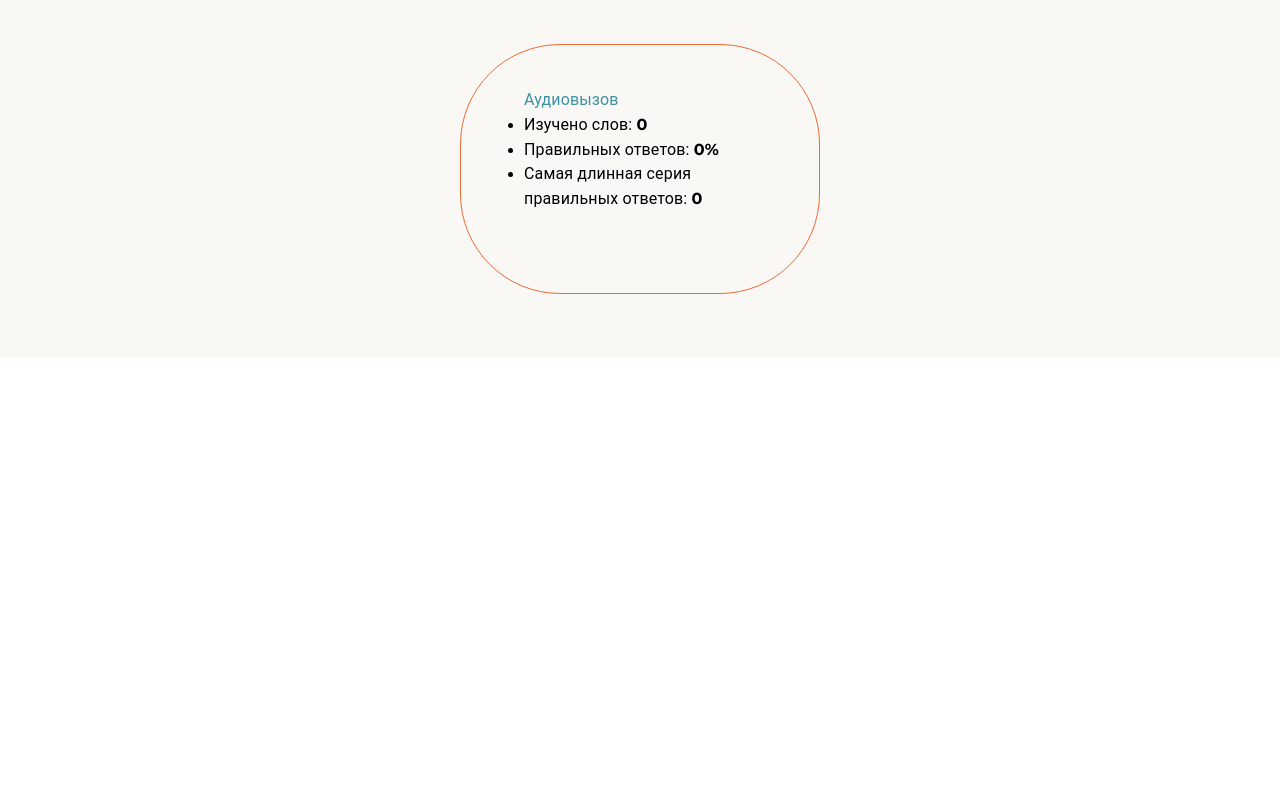
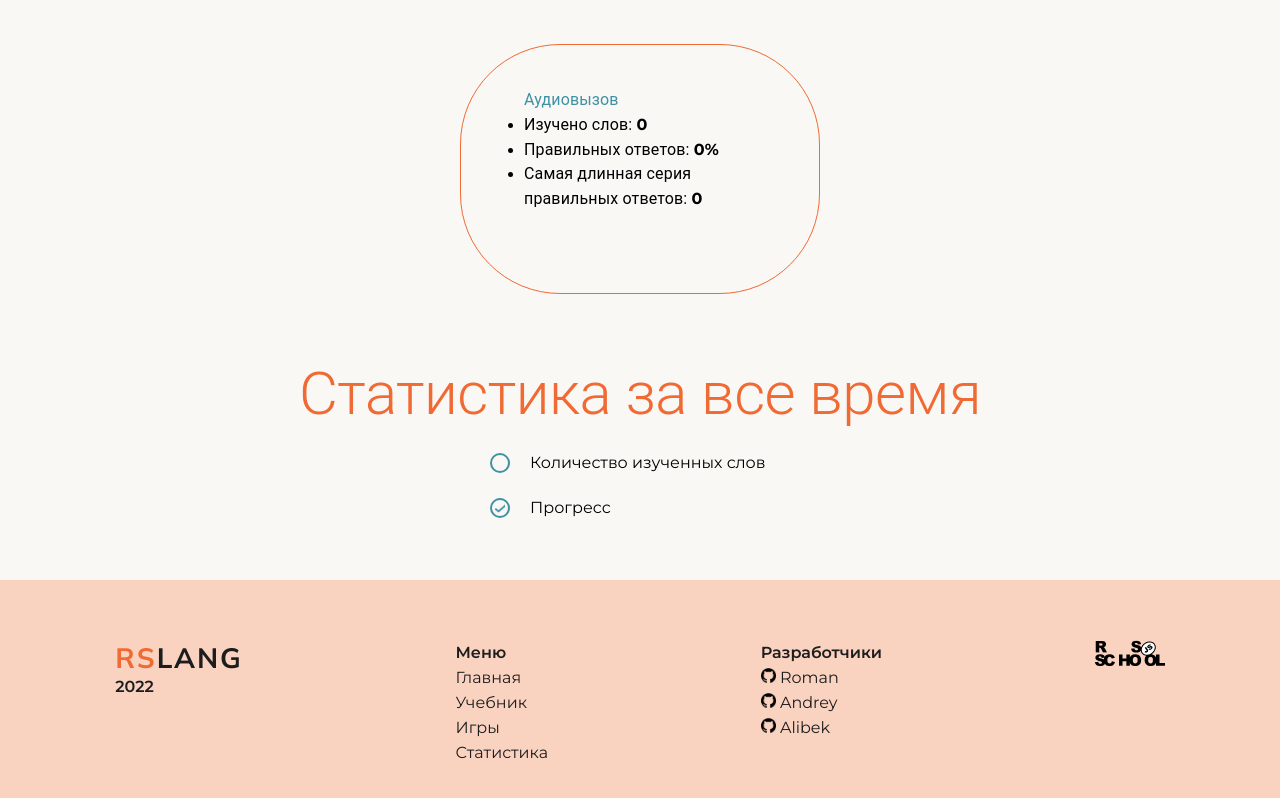
Before and after one commit to roman847/rslang, a React (Create React App) app: page /statistics in a window 1280 px wide. Shown: the part 772-1570 px from the top of the page. Before the commit the page ends 1130 px from the top, so only its background shows below. Built offline with nearby package versions, Linux system fonts and the light colour scheme; the HTML template or start-up script is replaced by a standard one; what core would draw is missing.

Commit message:
feat: add components RadioButton,StatisticAllTime,add styles(Wed Aug 24 21:02:27 RTZ 2022)

```diff
--- a/src/App.tsx
+++ b/src/App.tsx
@@ -1,7 +1,7 @@
 import React from 'react'
 import { BrowserRouter, Route, Routes } from 'react-router-dom'
 import './App.scss'
-import Statistics from 'pages/Statistics/components/StatisticMainContent/'
+import Statistics from 'pages/Statistics/components/StatisticToday'
 import Authorization from 'pages/Authorization'
 import AudioCall from 'pages/AudioCall'
 import Sprint from 'pages/Sprint'
--- a/src/core/interfaces/propsInterfaces.ts
+++ b/src/core/interfaces/propsInterfaces.ts
@@ -37,3 +37,8 @@ export interface IPropsSelectElement {
   label: string
   fields: string[]
 }
+export interface IRadioButton {
+  id: string
+  name: string
+  text: string
+}
--- a/src/pages/Statistics/Statistics.tsx
+++ b/src/pages/Statistics/Statistics.tsx
@@ -1,13 +1,17 @@
 import React from 'react'
 import Header from 'pages/main/components/Header'
-import StatisticMainContent from './components/StatisticMainContent/StatisticMainContent'
+import Footer from 'pages/main/components/Footer'
+import StatisticMainContent from './components/StatisticToday/StatisticToday'
+import StatisticAllTime from './components/StatisticAllTime'
 
 const Statistics = () => {
   return (
-    <>
+    <div>
       <Header />
       <StatisticMainContent />
-    </>
+      <StatisticAllTime />
+      <Footer />
+    </div>
   )
 }
 
--- a/src/pages/Statistics/components/ItemList/itemList.module.scss
+++ b/src/pages/Statistics/components/ItemList/itemList.module.scss
@@ -11,6 +11,7 @@
 .list__textContent {
   @include fontSize16;
 }
+
 .list__value {
   @include fontSize16;
   font-weight: 700;
--- /dev/null
+++ b/src/pages/Statistics/components/RadioButton/RadioButtn.tsx
@@ -0,0 +1,17 @@
+import React from 'react'
+import { IRadioButton } from 'core/interfaces/propsInterfaces'
+import style from './radioButton.module.scss'
+
+const RadioButton = ({ id, name, text }: IRadioButton) => {
+  return (
+    <div className={style.content__form}>
+      <label htmlFor={id} className={style.form__label}>
+        <input id={id} name={name} className={style.content__radio} type='radio' checked />
+        <span className={style.customRadio}></span>
+        {text}
+      </label>
+    </div>
+  )
+}
+
+export default RadioButton
--- /dev/null
+++ b/src/pages/Statistics/components/RadioButton/radioButton.module.scss
@@ -0,0 +1,47 @@
+@import '../../../../styles/abstracts/variables';
+@import '../../../../styles/abstracts/mixins';
+
+.content__form {
+  width: 300px;
+  display: flex;
+  flex-direction: column;
+  align-items: flex-start;
+  margin: 0 auto;
+  padding-bottom: 20px;
+
+}
+.form__label {
+  @include fontSize16;
+}
+.customRadio {
+  position: relative;
+  display: inline-block;
+  width: 20px;
+  height: 20px;
+  margin-right: 20px;
+  border-radius: 20px;
+  border: 2px solid $secondaryColor;
+  vertical-align: text-top;
+  &:before {
+    content: '';
+    position: absolute;
+    display: none;
+    top: 50%;
+    left: 50%;
+    transform: translate(-50%, -50%);
+    background: url('../../../../../public/images/Vector.png');
+    background-size: 13px 10px;
+    height: 10px;
+    width: 10px;
+  }
+}
+.content__radio:checked + .customRadio::before {
+  display: block;
+}
+.content__radio {
+  position: absolute;
+  width: 0;
+  height: 0;
+  opacity: 0;
+  z-index: -1;
+}
--- /dev/null
+++ b/src/pages/Statistics/components/StatisticAllTime/StatisticAllTime.tsx
@@ -0,0 +1,21 @@
+import React from 'react'
+import { Typography, Box } from '@mui/material'
+import clsx from 'clsx'
+import RadioButton from 'pages/Statistics/components/RadioButton/RadioButtn'
+import style from './statisticAllTime.module.scss'
+
+const StatisticAllTime = () => {
+  return (
+    <div className={clsx('container', style.container__content)}>
+      <Typography variant='h2' className='title__accent'>
+        Статистика за все время
+      </Typography>
+      <Box className={style.radioButtons__block}>
+        <RadioButton id='radioFirst' name='category' text='Количество изученных слов' />
+        <RadioButton id='radioSecond' name='category' text='Прогресс' />
+      </Box>
+    </div>
+  )
+}
+
+export default StatisticAllTime
--- /dev/null
+++ b/src/pages/Statistics/components/StatisticAllTime/index.ts
@@ -0,0 +1,2 @@
+import StatisticAllTime from './StatisticAllTime'
+export default StatisticAllTime
--- /dev/null
+++ b/src/pages/Statistics/components/StatisticAllTime/statisticAllTime.module.scss
@@ -0,0 +1,10 @@
+@import '../../../../styles/abstracts/variables';
+@import '../../../../styles/abstracts/mixins';
+
+.container__content {
+  background-color: $bgColor;
+  text-align: center;
+}
+.radioButtons__block {
+  padding: 20px 0px 40px 0px;
+}
```
Also changed, not shown: public/images/Vector.png (added), src/pages/Statistics/components/StatisticToday/StatisticToday.tsx (renamed from src/pages/Statistics/components/StatisticMainContent/StatisticMainContent.tsx), src/pages/Statistics/components/StatisticToday/index.ts (renamed from src/pages/Statistics/components/StatisticMainContent/index.ts), src/pages/Statistics/components/StatisticToday/statistic.module.scss (renamed from src/pages/Statistics/components/StatisticMainContent/statistic.module.scss).
